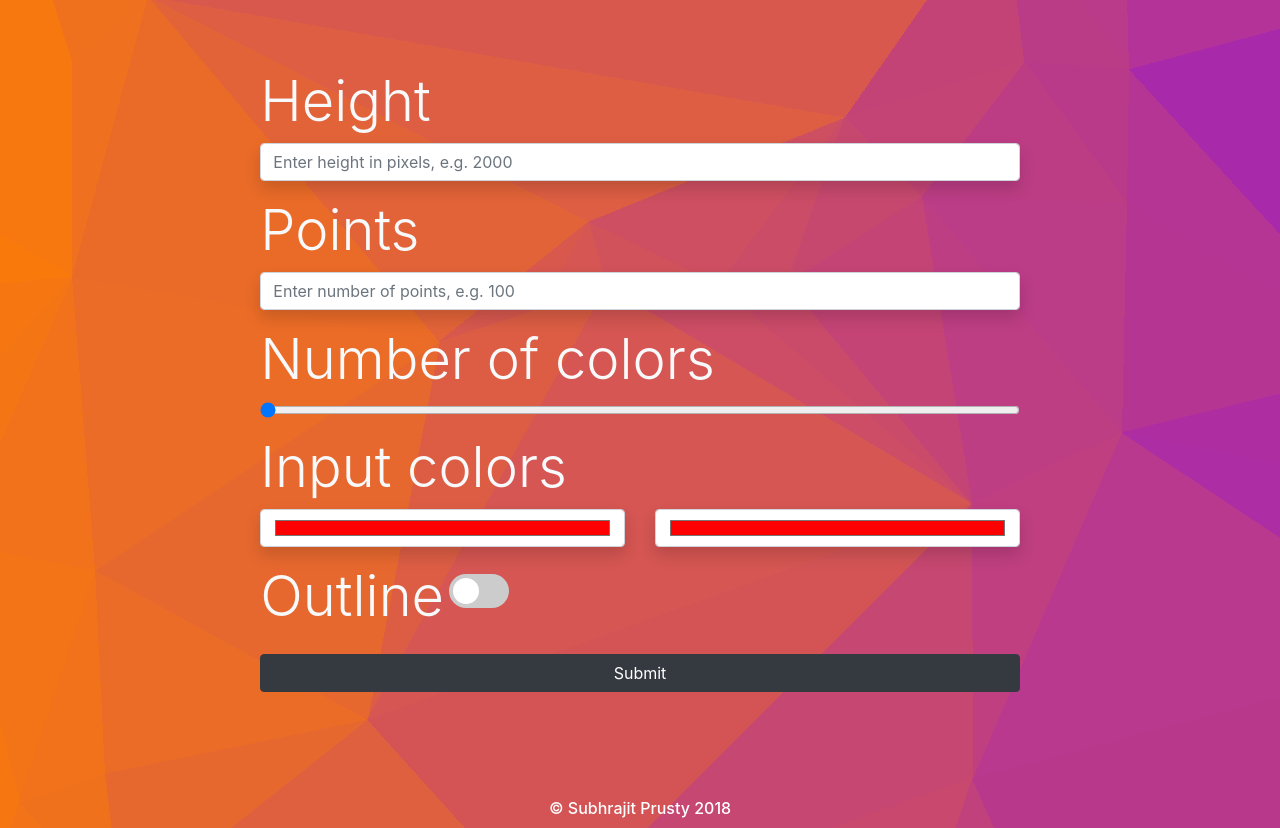
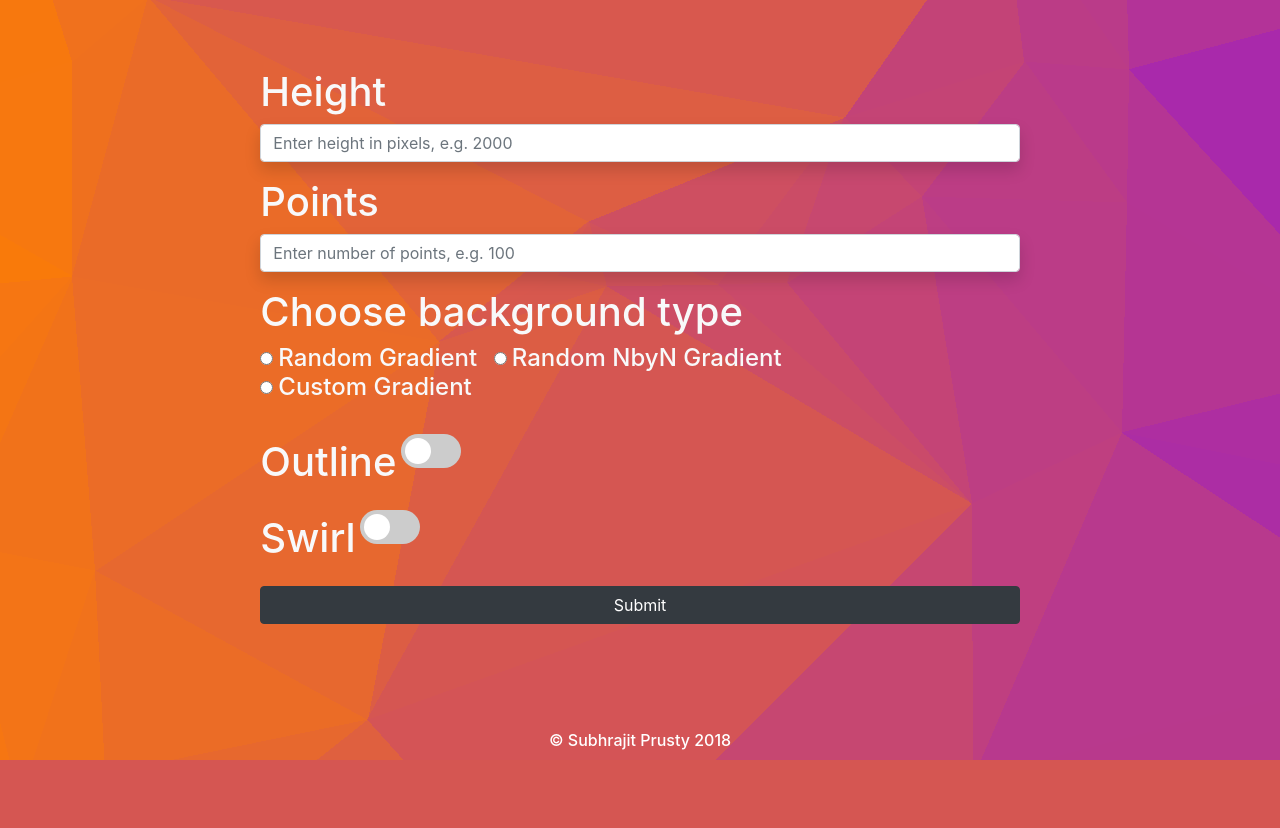
Before and after one commit to SubhrajitPrusty/wallgen, a Flask app: page /poly in a window 1280 px wide. Shown: the part 56-884 px from the top of the page. After the commit the page ends 816 px from the top, so only its background shows below. Run offline with Flask 2, Linux system fonts and the light colour scheme; some libraries are stand-ins or nearby versions.

Commit message:
added new options for poly to webapp

```diff
--- a/app.py
+++ b/app.py
@@ -1,12 +1,12 @@
-from flask import Flask, request, send_file, render_template, redirect, url_for
-from werkzeug.utils import secure_filename
 import os
 import time
-import wallgen
-from gevent.pywsgi import WSGIServer
+from wallgen import *
 from PIL import Image
 from skimage.filters import sobel
+from gevent.pywsgi import WSGIServer
+from werkzeug.utils import secure_filename
 from skimage import color, img_as_ubyte, io
+from flask import Flask, request, send_file, render_template, redirect, url_for
 
 UPLOAD_FOLDER = os.path.join("static","upload")
 ALLOWED_EXTENSIONS = set(['png', 'jpg', 'jpeg'])
@@ -16,208 +16,214 @@ app.config['UPLOAD_FOLDER'] = UPLOAD_FOLDER
 app.config['MAX_CONTENT_LENGTH'] = 5 * 1024 * 1024
 
 def allowed_file(filename):
-    return '.' in filename and \
-           filename.rsplit('.', 1)[1].lower() in ALLOWED_EXTENSIONS
+	return '.' in filename and \
+	   filename.rsplit('.', 1)[1].lower() in ALLOWED_EXTENSIONS
 
 
 @app.route("/", methods=['GET'])
 def index():
-        return render_template("home.html")
+	return render_template("home.html")
 
 
 @app.route("/poly", methods=['GET','POST'])
 def poly():
-        if request.method == 'POST':
-                # get data
+	if request.method == 'POST':
+		# get data
+		side = int(request.form.get('side'))
+		np = int(request.form.get('np'))
+		outline = request.form.get('outline')
+		bgtype = request.form.get('bgtype')
+		swirl = request.form.get('swirl')
 
-                side = int(request.form.get('side'))
-                np = int(request.form.get('np'))
+		error = None
 
-                outline = request.form.get('outline')
+		if side > 5000 or side < 100:
+			error = "WARNING: Image too large OR Image too small"
+		if np < 10 or np > 10001:
+			error = "WARNING: Too less points OR too many points"
 
-                nColors = request.form.get('nColors')
-                # print(nColors)
+		fname = "wall-{}.png".format(int(time.time()))
+		fpath = 'static/images/'+fname
 
-                colors = []
+		shift = side//10
+		nside = side + shift*2 # increase size to prevent underflow
 
-                for i in range(int(nColors)):
-                        colors.append(request.form.get('rgb'+str(i+1)))
+		img = random_gradient(nside)
 
-                error = None
+		if bgtype == "nbyn":
+			img = NbyNGradient(nside)
+		elif bgtype == "customColors":
+			nColors = request.form.get('nColors')
+			colors = []
 
-                try:
-                        colors = [tuple(bytes.fromhex(x[1:])) for x in colors]
-                except Exception as e:
-                        print(e)
-                        error = "ERROR: Invalid color hex"
+			for i in range(int(nColors)):
+				colors.append(request.form.get('rgb'+str(i+1)))
 
-                if side > 5000 or side < 100:
-                        error = "WARNING: Image too large OR Image too small"
-                if np < 10 or np > 10001:
-                        error = "WARNING: Too less points OR too many points"
+			try:
+				colors = [tuple(bytes.fromhex(x[1:])) for x in colors]
+			except Exception as e:
+				print(e)
+				error = "ERROR: Invalid color hex"
 
-                if error != None:
-                        print(error)
-                        return render_template('error.html', context=error)
-                else:
-                        fname = "wall-{}.png".format(int(time.time()))
-                        fpath = 'static/images/'+fname
+			img = nGradient(nside, *colors)
 
-                        shift = side//10
-                        nside = side + shift*2 # increase size to prevent underflow
+		if error != None:
+			print(error)
+			return render_template('error.html', context=error)
 
-                        img = wallgen.nGradient(nside, *colors)
+		if outline:
+			outline = tuple(bytes.fromhex("#2c2c2c"[1:]))
+		else:
+			outline = None
 
-                        if outline:
-                                outline = tuple(bytes.fromhex("#2c2c2c"[1:]))
-                        else:
-                                outline = None
+		if swirl:
+			img = swirl_image(img)
 
-                        pts = wallgen.genPoints(np, nside, nside)
-                        img = wallgen.genPoly(side, side, img, pts, shift, shift, outl=outline)
+		pts = genPoints(np, nside, nside)
+		img = genPoly(side, side, img, pts, shift, shift, outl=outline)
 
-                        # print(fpath)
-                        img.save(fpath)
+		# print(fpath)
+		img.save(fpath)
 
-                        imgurl = url_for('static',filename='images/'+fname)
-                        return render_template("download.html", context=imgurl, home="poly")
-        else:
-                return render_template('poly.html')
+		imgurl = url_for('static',filename='images/'+fname)
+		return render_template("download.html", context=imgurl, home="poly")
+	else:
+		return render_template('poly.html')
 
 @app.route("/shape", methods=['GET','POST'])
 def shape():
-        if request.method == 'POST':
-                # get data
-                side = int(request.form.get('side'))
-                shape = request.form.get('shape')
-                # print(shape)
+	if request.method == 'POST':
+		# get data
+		side = int(request.form.get('side'))
+		shape = request.form.get('shape')
+		# print(shape)
 
-                outline = request.form.get('outline')
+		outline = request.form.get('outline')
 
-                nColors = request.form.get('nColors')
-                # print(nColors)
+		nColors = request.form.get('nColors')
+		# print(nColors)
 
-                colors = []
+		colors = []
 
-                for i in range(int(nColors)):
-                        colors.append(request.form.get('rgb'+str(i+1)))
+		for i in range(int(nColors)):
+			colors.append(request.form.get('rgb'+str(i+1)))
 
-                error = None
+		error = None
 
-                try:
-                        colors = [tuple(bytes.fromhex(x[1:])) for x in colors]
-                except Exception as e:
-                        print(e)
-                        error = "ERROR: Invalid color hex"
+		try:
+			colors = [tuple(bytes.fromhex(x[1:])) for x in colors]
+		except Exception as e:
+			print(e)
+			error = "ERROR: Invalid color hex"
 
-                if side > 5000 or side < 100:
-                        error = "WARNING: Image too large OR Image too small"
+		if side > 5000 or side < 100:
+			error = "WARNING: Image too large OR Image too small"
 
-                if error != None:
-                        print(error)
-                        return render_template('error.html', context=error)
-                else:
-                        fname = "wall-{}.png".format(int(time.time()))
-                        fpath = 'static/images/'+fname
-                        img = wallgen.nGradient(side, *colors)
+		if error != None:
+			print(error)
+			return render_template('error.html', context=error)
+		else:
+			fname = "wall-{}.png".format(int(time.time()))
+			fpath = 'static/images/'+fname
+			img = nGradient(side, *colors)
 
-                        if outline:
-                                outline = tuple(bytes.fromhex("#2c2c2c"[1:]))
-                        else:
-                                outline = None
+			if outline:
+				outline = tuple(bytes.fromhex("#2c2c2c"[1:]))
+			else:
+				outline = None
 
-                        if shape == 'hexagon':
-                                img = wallgen.genHexagon(side, side, img, outline)
-                        elif shape == 'squares':
-                                img = wallgen.genSquares(side, side, img, outline)
-                        elif shape == 'diamond':
-                                img = wallgen.genDiamond(side, side, img, outline)
-                        elif shape == 'triangle':
-                            img = wallgen.genTriangle(side, side, img, outline)
-                        elif shape == 'isometric':
-                            img = wallgen.genIsometric(side, side, img, outline)
-                        # print(fpath)
-                        img.save(fpath)
-                        imgurl = url_for('static',filename='images/'+fname)
-                        return render_template("download.html", context=imgurl, home="shape")
-        else:
-                return render_template('shape.html')
+			if shape == 'hexagon':
+				img = genHexagon(side, side, img, outline)
+			elif shape == 'squares':
+				img = genSquares(side, side, img, outline)
+			elif shape == 'diamond':
+				img = genDiamond(side, side, img, outline)
+			elif shape == 'triangle':
+				img = genTriangle(side, side, img, outline)
+			elif shape == 'isometric':
+				img = genIsometric(side, side, img, outline)
+			# print(fpath)
+			img.save(fpath)
+			imgurl = url_for('static',filename='images/'+fname)
+			return render_template("download.html", context=imgurl, home="shape")
+	else:
+		return render_template('shape.html')
 
 
 @app.route("/pic", methods=['GET', 'POST'])
 def pic():
-        if request.method == 'POST':
-                # print(request.files)
-                # print(request.form)
-                if 'image' not in request.files:
-                        error = "No file part"
-                        return render_template("error.html", context=error)
-                else:
-                        file = request.files['image']
-                        # print(file.filename)
-                        # print(len(file.filename))
-                        if len(file.filename) < 1:
-                                error = "No file selected"
-                                return render_template("error.html", context=error)
+	if request.method == 'POST':
+		# print(request.files)
+		# print(request.form)
+		if 'image' not in request.files:
+			error = "No file part"
+			return render_template("error.html", context=error)
+		else:
+			file = request.files['image']
+			# print(file.filename)
+			# print(len(file.filename))
+			if len(file.filename) < 1:
+				error = "No file selected"
+				return render_template("error.html", context=error)
 
-                        if file and allowed_file(file.filename):
-                                filename = secure_filename(file.filename)
-                                ufpath = os.path.join(app.config['UPLOAD_FOLDER'], filename)
-                                file.save(ufpath)
-                                np = request.form.get('np')
-                                outline = request.form.get('outline')
-                                smart = request.form.get('smart')
+			if file and allowed_file(file.filename):
+				filename = secure_filename(file.filename)
+				ufpath = os.path.join(app.config['UPLOAD_FOLDER'], filename)
+				file.save(ufpath)
+				np = request.form.get('np')
+				outline = request.form.get('outline')
+				smart = request.form.get('smart')
 
-                                if np or smart:
-                                        og_img = Image.open(ufpath)
-                                        width = og_img.width
-                                        height = og_img.height
+				if np or smart:
+					og_img = Image.open(ufpath)
+					width = og_img.width
+					height = og_img.height
 
-                                        if min(height, width) > 1080:
-                                                scale = min(height, width)//1080
-                                        else:
-                                                scale = 1
-                                        img = og_img.resize((width//scale, height//scale), resample=Image.BICUBIC)
-                                        width = img.width
-                                        height = img.height
-                                        wshift = width//100
-                                        hshift = height//100
+					if min(height, width) > 1080:
+						scale = min(height, width)//1080
+					else:
+						scale = 1
+					img = og_img.resize((width//scale, height//scale), resample=Image.BICUBIC)
+					width = img.width
+					height = img.height
+					wshift = width//100
+					hshift = height//100
 
-                                        n_width = width + 2*wshift
-                                        n_height = height + 2*height
+					n_width = width + 2*wshift
+					n_height = height + 2*height
 
-                                        if outline:
-                                                outline = tuple(bytes.fromhex("#2c2c2c"[1:]))
-                                        else:
-                                                outline = None
+					if outline:
+						outline = tuple(bytes.fromhex("#2c2c2c"[1:]))
+					else:
+						outline = None
 
-                                        if smart:
-                                                ski_img = io.imread(ufpath, True)
-                                                gray_img = color.rgb2gray(ski_img)
-                                                pts = wallgen.genSmartPoints(gray_img)
-                                        else:
-                                                pts = wallgen.genPoints(int(np), n_width, n_height)
+					if smart:
+						ski_img = io.imread(ufpath, True)
+						gray_img = color.rgb2gray(ski_img)
+						pts = genSmartPoints(gray_img)
+					else:
+						pts = genPoints(int(np), n_width, n_height)
 
-                                        img = wallgen.genPoly(img.width, img.height, img, pts, wshift, hshift, outline, pic=True)
+					img = genPoly(img.width, img.height, img, pts, wshift, hshift, outline, pic=True)
 
-                                        fname = "wall-{}.png".format(int(time.time()))
-                                        fpath = 'static/images/'+fname
+					fname = "wall-{}.png".format(int(time.time()))
+					fpath = 'static/images/'+fname
 
-                                        # print(fpath)
-                                        img.save(fpath)
-                                        imgurl = url_for('static',filename='images/'+fname)
-                                        return render_template("download.html", context=imgurl, home="pic")
-                                else:
-                                        error = "Invalid input, try again"
-                                        return render_template("error.html", context=error)
-                        else:
-                                error = "filetype not allowed"
-                                return render_template("error.html", context=error)
-        else:
-                return render_template("pic.html")
+					# print(fpath)
+					img.save(fpath)
+					imgurl = url_for('static',filename='images/'+fname)
+					return render_template("download.html", context=imgurl, home="pic")
+				else:
+					error = "Invalid input, try again"
+					return render_template("error.html", context=error)
+			else:
+				error = "filetype not allowed"
+				return render_template("error.html", context=error)
+	else:
+		return render_template("pic.html")
 
 
 if __name__ == '__main__':
-        port = int(os.environ.get('PORT', 5000))
-        http_server = WSGIServer(('',port),app)
-        http_server.serve_forever()
+	port = int(os.environ.get('PORT', 5000))
+	http_server = WSGIServer(('',port),app)
+	http_server.serve_forever()
--- a/templates/poly.html
+++ b/templates/poly.html
@@ -6,29 +6,57 @@
 	<div class="jumbotron bg-transparent">
 		<form action="/poly" method="POST" >
 			<div class="form-group">
-				<label for="Height" class="display-4 text-light">Height</label>
+				<label for="Height" class="h1 text-light">Height</label>
 				<input class="form-control form-control shadow" type="number" placeholder="Enter height in pixels, e.g. 2000" name="side" min="100" max="100000" required>
 			</div>
 			<div class="form-group">
-				<label for="Points" class="display-4 text-light">Points</label>
+				<label for="Points" class="h1 text-light">Points</label>
 				<input class="form-control form-control shadow" type="number" placeholder="Enter number of points, e.g. 100" name="np" min="10" max="10000" required>
 			</div>
 			<div class="form-group">
 				<div class="row">
 					<div class="form-group container">
-						<label for="formControlRange" class="display-4 text-light">Number of colors</label>
-						<input type="range" class="form-control-range rounded" id="nColors" min="2" max="10" value="2" name="nColors" required>
+						<label for="choiceOfBackground" class="h1 text-light">Choose background type</label>
+						<br>
+						<div class="form-check-inline">
+							<input type="radio" class="form-check-input" value="random" name="bgtype">
+							<label for="bgtype" class="h4 text-light form-check-label">Random Gradient</label>
+						</div>
+						<div class="form-check-inline">
+							<input type="radio" class="form-check-input" value="nbyn" name="bgtype">
+							<label for="bgtype" class="h4 text-light form-check-label">Random NbyN Gradient</label>
+						</div>
+						<div class="form-check-inline">
+							<input type="radio" class="form-check-input" value="customColors" name="bgtype">
+							<label for="bgtype" class="h4 text-light form-check-label">Custom Gradient</label>
+						</div>
 					</div>
 				</div>
-				<label for="Colors" class="display-4 text-light">Input colors</label>
-				<div class="row" id="colorInput">
+				<div class="row customColors">
+					<div class="form-group container">
+						<label for="formControlRange" class="h1 text-light">Number of colors</label>
+						<input type="range" class="form-control-range rounded shadow custom-range" id="nColors" min="2" max="10" value="2" name="nColors" required>
+					</div>
 				</div>
+				<div class="row customColors">
+					<label for="Colors" class="h1 text-light">Input colors</label>
+					<div class="row" id="colorInput">
+					</div>
+				</div>
+
 			</div>
 
 			<div class="form-group">
-				<label class="display-4 text-light inline-block" for="Outline">Outline</label>
+				<label class="h1 text-light inline-block" for="Outline">Outline</label>
 				<label class="switch">
 					<input class="mx-2 inline-block" name="outline" type="checkbox">
+					<span class="slider round"></span>
+				</label>
+			</div>
+			<div class="form-group">
+				<label class="h1 text-light inline-block" for="Outline">Swirl</label>
+				<label class="switch">
+					<input class="mx-2 inline-block" name="swirl" type="checkbox">
 					<span class="slider round"></span>
 				</label>
 			</div>
@@ -38,6 +66,32 @@
 </div>
 
 <script>
+	function bgtype()
+	{
+		var bttns=$("input[name=bgtype]");
+		var cc = document.getElementsByClassName("customColors");
+
+
+		for (var k=0; k<bttns.length; k++)
+		{
+			if (bttns[k].checked)
+			{
+				console.log("checked "+bttns[k]);
+				if (bttns[k].value == "customColors")
+				{
+					for(var i=0; i<cc.length; i++)
+						cc[i].style.display = "inherit";
+					renderInputs();
+				}
+			}
+			else
+			{
+				for(var i=0; i<cc.length; i++)
+					cc[i].style.display = "none";
+			}
+		}
+
+	}
 
 	function renderInputs() {
 		var co = $("input[name=nColors]");
@@ -61,16 +115,19 @@
 
 	$(document).ready(function ()
 	{
-		renderInputs();
-
+		bgtype();
 	});
-
 
 	$("input[name=nColors]").on("input change", function()
 	{
 		renderInputs();
 	});
 
+	$("input[name=bgtype]").on("change", function ()
+	{
+		bgtype();
+	})
+
 </script>
 
 {% endblock %}
```
